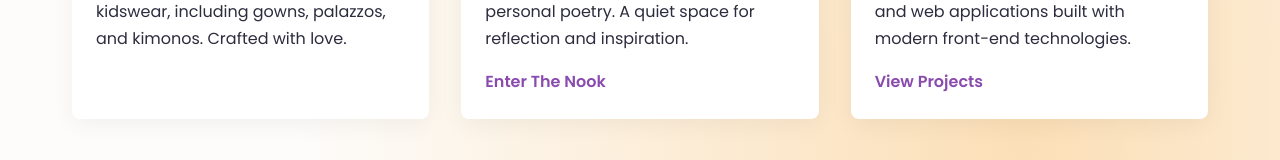
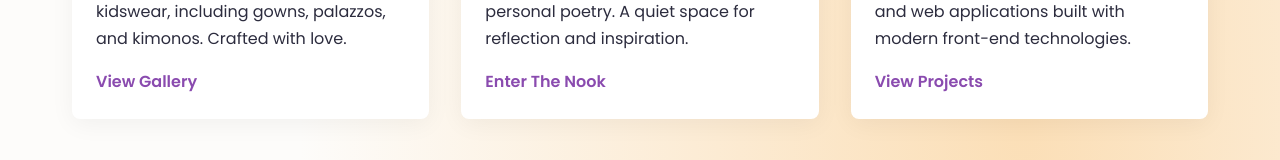
Before and after one commit to pretty49/portfolio, a plain HTML site: page index.html in a window 1280 px wide. Shown: the part 2456-2616 px from the top of the page. Drawn offline with nearby package versions, Linux system fonts and the light colour scheme.

Commit message:
Update index.html

```diff
--- a/index.html
+++ b/index.html
@@ -194,7 +194,7 @@
                     <div class="project-content"><h3>  Product Gallery</h3>
                         <p>A collection of my handmade kidswear, including gowns, palazzos, and kimonos. Crafted with love.</p>
                         <div class="project-links">
-
+                            <a href="gallery.html"> View Gallery</a>
                         </div>
                 </div>
             </div>
```
